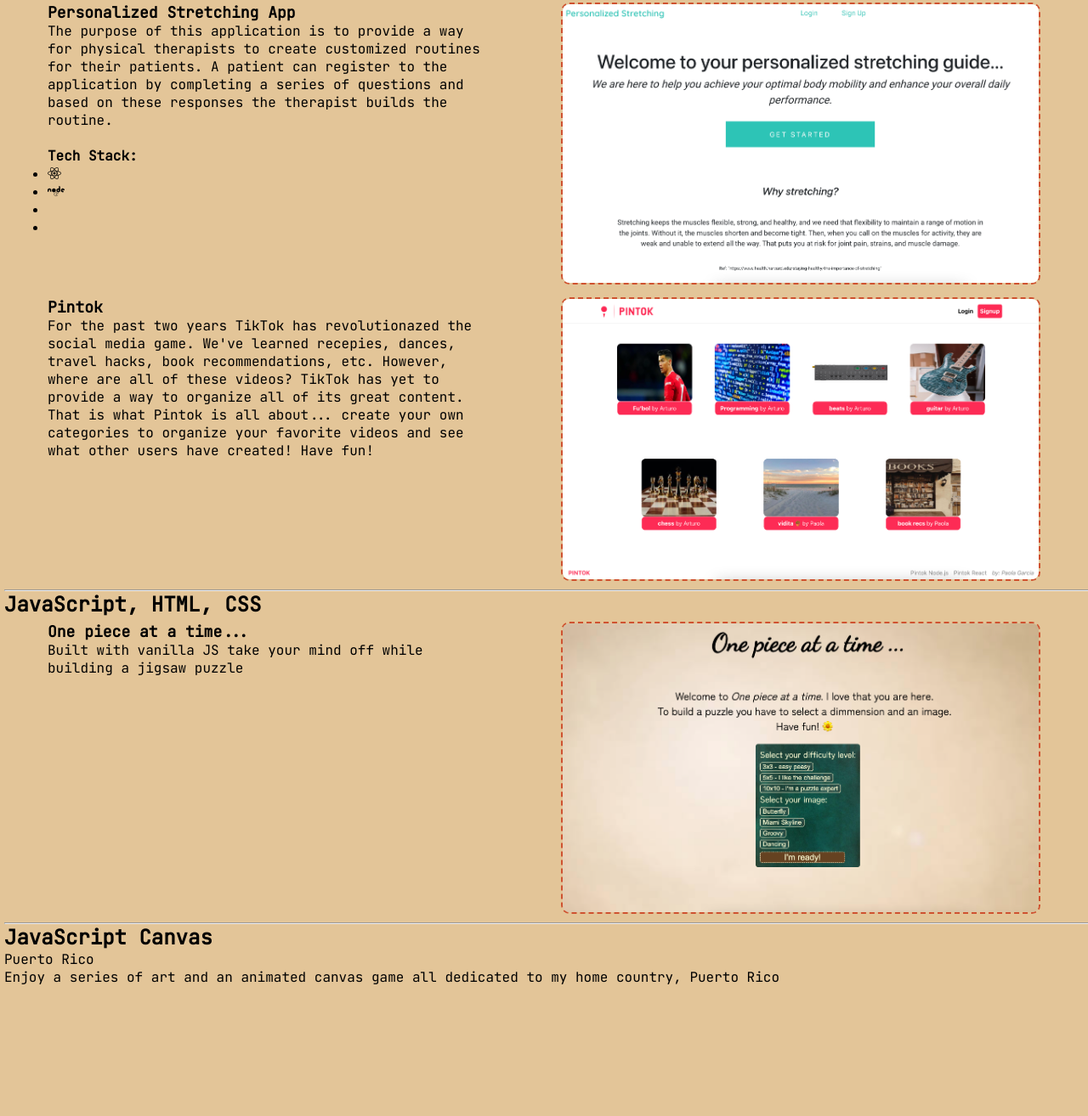
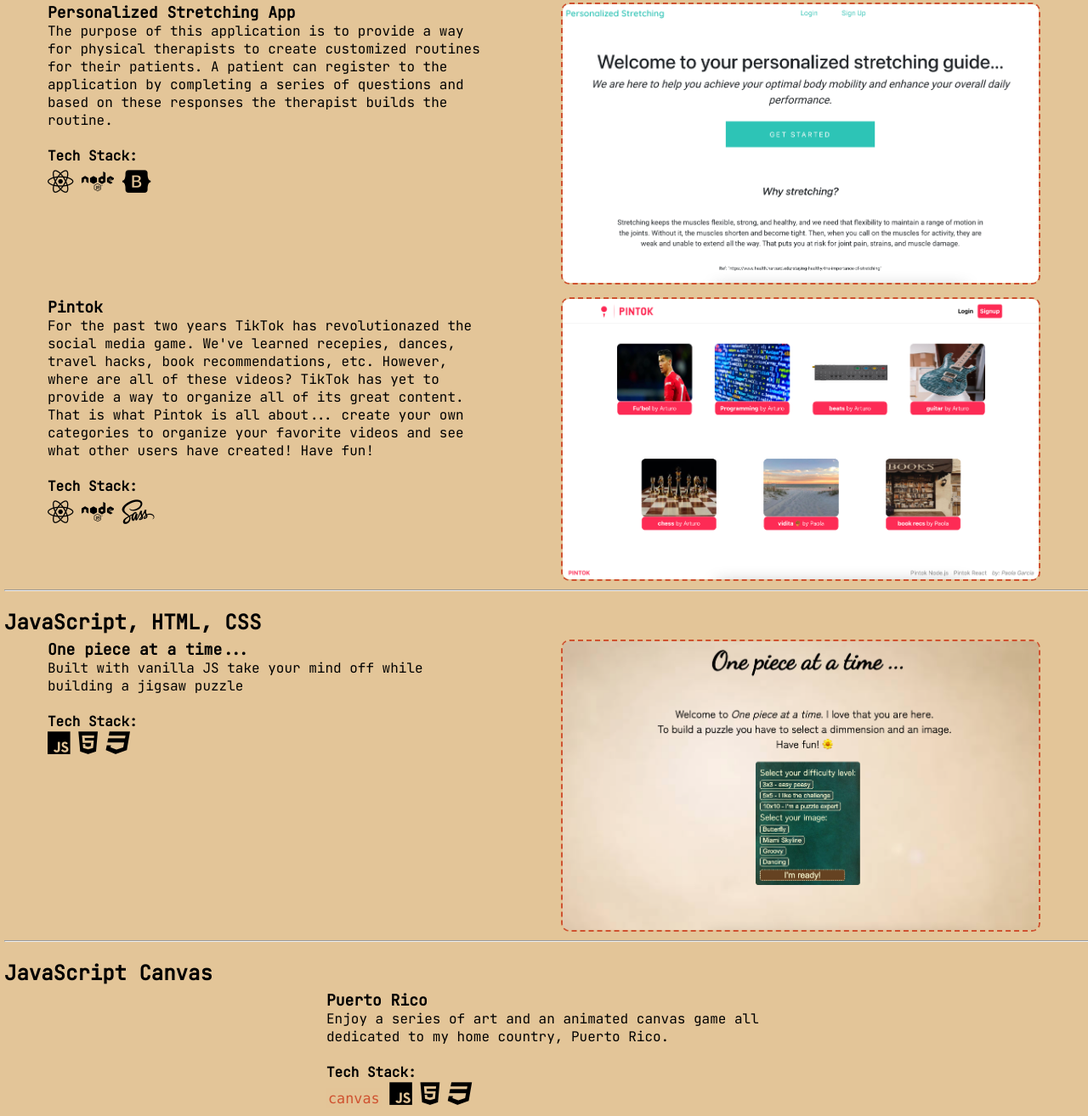
Before and after one commit to paolaagarmun/web-dev-portfolio, a plain HTML site: page index.html in a window 1280 px wide. Shown: the part 314-1628 px from the top of the page at 85% size. Before the commit the page ends 1480 px from the top, so only its background shows below. Drawn offline with nearby package versions, Linux system fonts and the light colour scheme; no server answers.

Commit message:
added email a tag

```diff
--- a/index.html
+++ b/index.html
@@ -14,7 +14,8 @@
 </head>
 <body>
     <header class="header body">
-        <p>Contact info: paolaagarmun.dev@gmail.com</p>
+        <p>Contact info: <a href="mailto:paolaagarmun.dev@gmail.com"> paolaagarmun.dev@gmail.com</a>
+           </p>
     </header>
     <div class="explore-box">
         <h3>Explore my projects</h3>
@@ -35,12 +36,14 @@
                 <br/>
                 <article class="techstack">
                     <h4>Tech Stack:</h4>
-                    <ul class="techstack-list">
-                        <li class="techstack-list-item"><i class="fa-brands fa-react"></i></li>
-                        <li class="techstack-list-item"><i class="fa-brands fa-node"></i></li>
-                        <li class="techstack-list-item"><span class="iconify" data-icon="simple-icons:mongodb"></span></li>
-                        <li class="techstack-list-item"><span class="iconify" data-icon="logos:express"></span></li>
-                    </ul>
+                    <section>
+                        <i class="fa-brands fa-react tech-stack-item"></i>
+                        <i class="fa-brands fa-node tech-stack-item"></i>
+                        <span class="iconify tech-stack-item" data-icon="simple-icons:mongodb"></span>
+                        <span class="iconify tech-stack-item" data-icon="logos:express"></span>
+                        <i class="fa-brands fa-bootstrap tech-stack-item"></i>
+                    </section>
+
                 </article>
             </div>
             <div class="project-image">
@@ -58,6 +61,18 @@
                     a way to organize all of its great content. That is what Pintok is all about... create your own categories to
                     organize your favorite videos and see what other users have created! Have fun!
                 </p>
+                <br/>
+                <article class="techstack">
+                    <h4>Tech Stack:</h4>
+                    <section>
+                        <i class="fa-brands fa-react tech-stack-item"></i>
+                        <i class="fa-brands fa-node tech-stack-item"></i>
+                        <span class="iconify tech-stack-item" data-icon="simple-icons:mongodb"></span>
+                        <span class="iconify tech-stack-item" data-icon="logos:express"></span>
+                        <i class="fa-brands fa-sass tech-stack-item"></i>
+                    </section>
+
+                </article>
 
             </div>
             <div class="project-image">
@@ -66,13 +81,23 @@
         </div>
 
         <hr class="solid"/>
-
+        <br/>
          <!-- Vanilla JS  -->
          <h2>JavaScript, HTML, CSS</h2>
          <div class="body project1">
              <div class="project-description">
                 <p class="project-title">One piece at a time...</p>
                 <p>Built with vanilla JS take your mind off while building a jigsaw puzzle </p>
+                <br/>
+                <article class="techstack">
+                    <h4>Tech Stack:</h4>
+                    <section>
+                        <i class="fa-brands fa-js tech-stack-item"></i>
+                        <i class="fa-brands fa-html5 tech-stack-item"></i>
+                        <i class="fa-brands fa-css3 tech-stack-item"></i>
+                    </section>
+
+                </article>
              </div>
             <div class="project-image">
                 <a href="https://paolaagarmun.github.io/jigsaw-puzzle/" target="_blank"><img src="./images/one-piece.png" alt="xyz"></a>
@@ -82,10 +107,25 @@
 
 
         <hr class="solid"/>
+        <br/>
           <!-- Canvas -->
         <h2>JavaScript Canvas</h2>
-        <p>Puerto Rico</p>
-        <p>Enjoy a series of art and an animated canvas game all dedicated to my home country, Puerto Rico</p>
+        <div class="body project1">
+            <div class="project-description">
+               <p class="project-title">Puerto Rico</p>
+               <p>Enjoy a series of art and an animated canvas game all dedicated to my home country, Puerto Rico. </p>
+               <br/>
+               <article class="techstack">
+                   <h4>Tech Stack:</h4>
+                   <section>
+                      <code>canvas</code>
+                      <i class="fa-brands fa-js tech-stack-item"></i>
+                        <i class="fa-brands fa-html5 tech-stack-item"></i>
+                        <i class="fa-brands fa-css3 tech-stack-item"></i>
+                   </section>
+
+               </article>
+            </div>
     </div>
 
 
--- a/styles.css
+++ b/styles.css
@@ -30,7 +30,7 @@ hr {
   );
   border-radius: 0 0 50% 50%;
 }
-.header p {
+.header p,a {
     background: none;
 }
 .explore-box{
@@ -68,3 +68,14 @@ hr {
     border: 2px dashed #CF5230;
     border-radius: 10px;
 }
+
+.tech-stack-item {
+    font-size: 1.9rem;
+}
+code {
+    font-family: Consolas,"courier new";
+    color:#CF5230;
+    background-color:rgba(227, 197, 152, 0.8486819134078212);
+    padding: 2px;
+    font-size: 105%;
+  }
```
